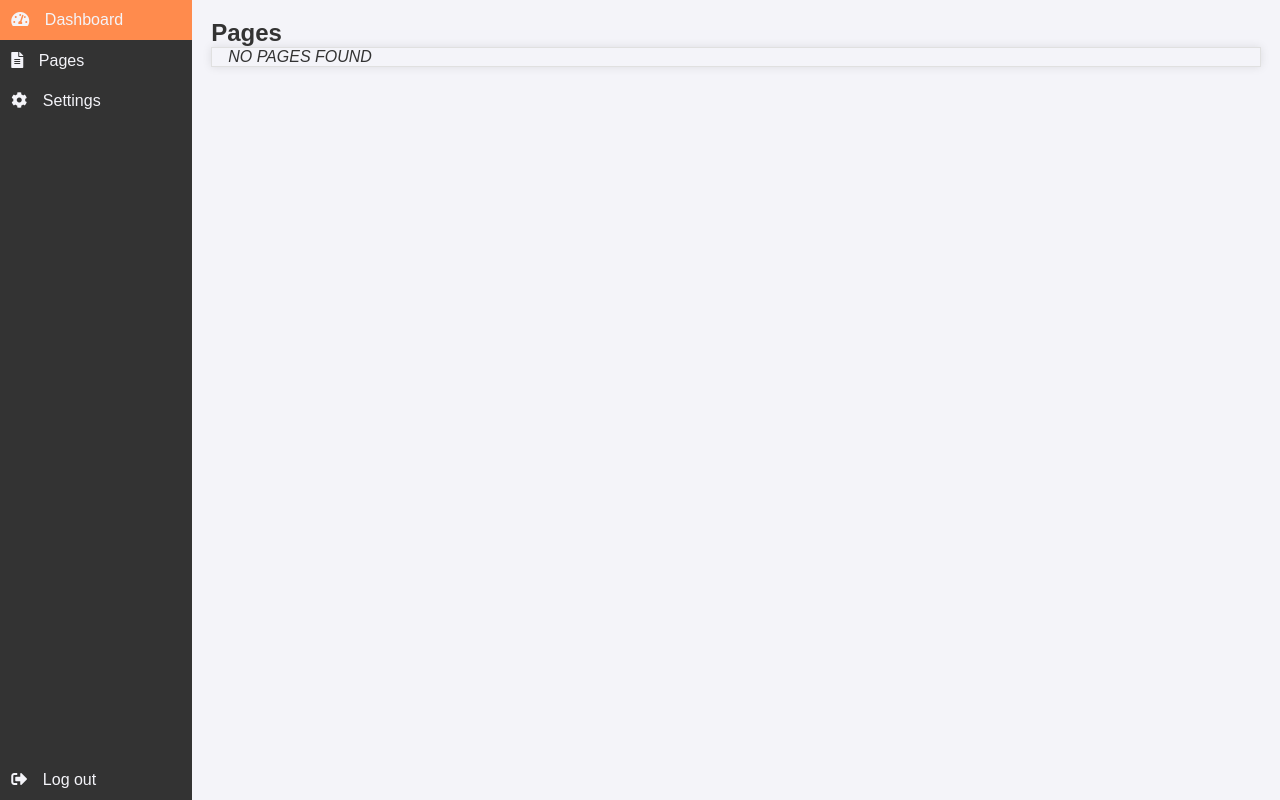
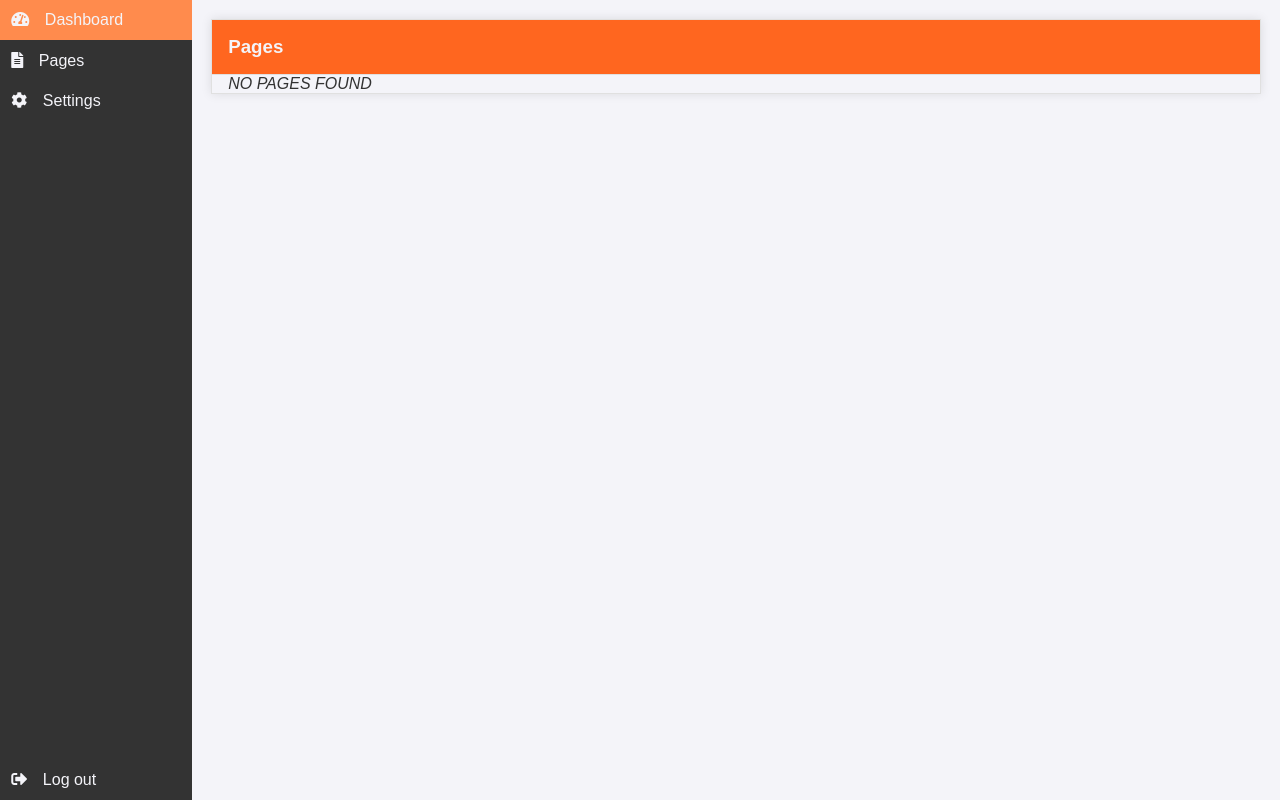
Before and after one commit to kmtrebacz/clockwork-cms, a PHP site: template clockwork-admin/templates/pages/pages.twig in a window 1280 px wide. Run offline with PHP 8.4, Linux system fonts and the light colour scheme; the template is opened without the code that fills it, so the values that code supplies are empty; some libraries are stand-ins or nearby versions.

Commit message:
feat: small changes in css

```diff
--- a/clockwork-admin/assets/css/base.css
+++ b/clockwork-admin/assets/css/base.css
@@ -104,13 +104,13 @@ main > .card > .card-body > *:not(br), main > section > *:not(br){
     margin: 1em 0;
 }
 
-main > section > table {
+main table {
      width: 100%;
      border-collapse: collapse;
      border: 1px solid var(--muted-color);
 }
 
-main > section > table th, main > section > table td {
+main table th, main table td {
     border: 1px solid var(--muted-color);
     padding: 0.5em;
     text-align: left;
--- a/clockwork-admin/templates/pages/pages.twig
+++ b/clockwork-admin/templates/pages/pages.twig
@@ -9,8 +9,11 @@
 {% endblock %}
 
 {% block content %}
-     <h2>Pages</h2>
-     <section>
+     <div class="card">
+          <div class="card-header">
+               <h3>Pages</h3>
+          </div>
+          <div class="card-body">
                {% if pages is defined %}
                     <table><thead><tr><th>Title</th><th>Path</th><th>URL</th><th>Author</th><th>Last changes</th></thead>
                     <tbody>
@@ -27,5 +30,6 @@
                {% else %}
                     <em>NO PAGES FOUND</em>
                {% endif %}
-     </section>
+          </div>
+     </div>
 {% endblock %}
```
Lines whose indentation alone changed are shown as unchanged.
